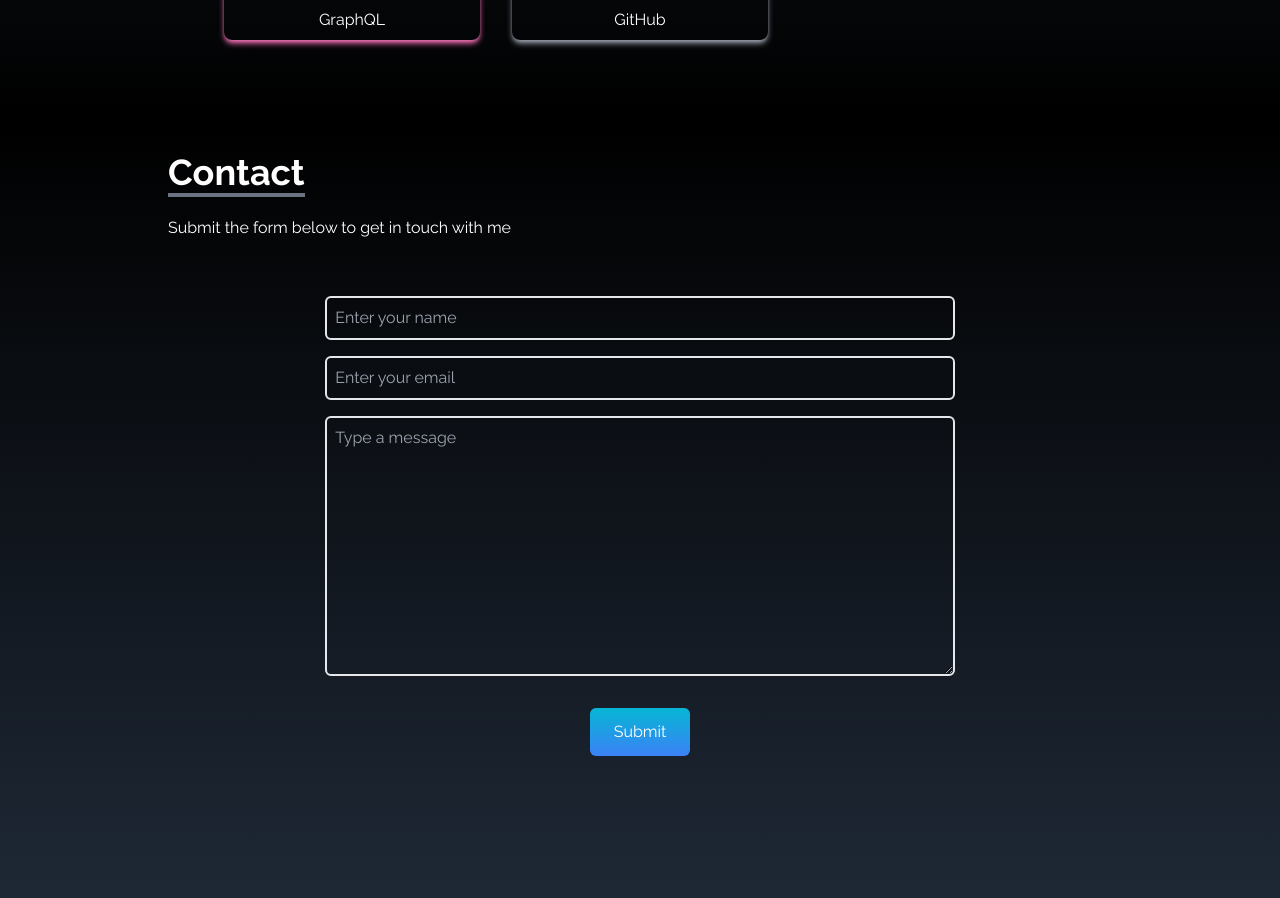
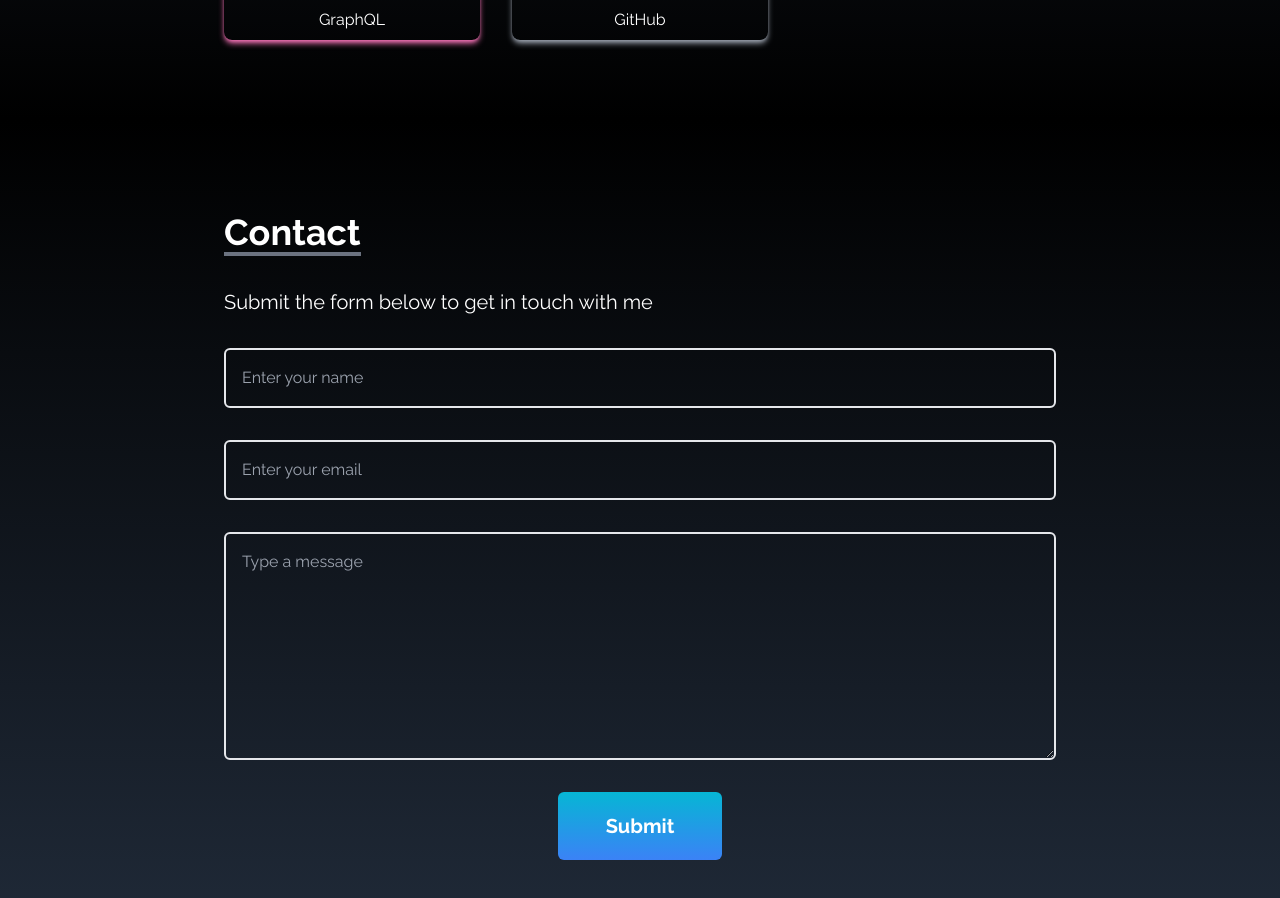
Before and after one commit to GerardoIsaac/Portfolio, a React (Create React App) app: page / in a window 1280 px wide. Shown: the part 3080-3978 px from the top of the page. Built offline with nearby package versions, Linux system fonts and the light colour scheme.

Commit message:
style fix

```diff
--- a/src/components/Contact.jsx
+++ b/src/components/Contact.jsx
@@ -2,64 +2,63 @@ import React from "react";
 
 const Contact = () => {
   return (
-    <div
+    <section
       name="contact"
-      className="w-full min-h-screen
-      bg-gradient-to-b from-black to-gray-800 p-4
+      className="min-h-screen w-full flex flex-col justify-center items-center
+      bg-gradient-to-b from-black to-gray-800
     text-white"
     >
       <div
-        className="flex flex-col p-4 justify-center
-      max-w-screen-lg mx-auto h-full"
+        className="max-w-screen-md mx-auto p-8 mt-8 flex flex-col
+        justify-center w-full md:mt-0 lg:max-w-4xl xl:max-w-7xl"
       >
-        <div className="pb-8">
         <p
-            className="text-4xl font-bold inline border-b-4
+          className="my-8 max-w-fit text-4xl font-bold inline border-b-4
           border-gray-500"
         >
           Contact
         </p>
-          <p className="py-6">Submit the form below to get in touch with me</p>
-        </div>
+        <p className="text-xl mb-8">
+          Submit the form below to get in touch with me
+        </p>
 
-        <div className="flex justify-center items-center">
         <form
           action="https://getform.io/f/07d131e4-5d95-43dc-956b-46db1870b544"
           method="POST"
-            className="flex flex-col w-full md:w-2/3"
+          className="mx-auto flex flex-col w-full space-y-4 text-white
+          md:space-y-8"
         >
           <input
             type="text"
             name="name"
             placeholder="Enter your name"
             className="p-2 bg-transparent border-2 rounded-md
-            text-white focus:outline-none"
+            focus:outline-none md:p-4"
           />
           <input
             type="email"
             name="email"
             placeholder="Enter your email"
-              className=" my-4 p-2 bg-transparent border-2 rounded-md
-            text-white focus:outline-none"
+            className="p-2 bg-transparent border-2 rounded-md
+            focus:outline-none md:p-4"
           />
           <textarea
             name="message"
             placeholder="Type a message"
-              rows="10"
-              className="p-2 bg-transparent border-2 rounded-md
-              text-white focus:outline-none"
+            rows="8"
+            className="pt-2 pl-2 bg-transparent border-2 rounded-md
+              focus:outline-none md:p-4"
           ></textarea>
           <button
-              className="text-white bg-gradient-to-b from-cyan-500
-            to-blue-500 px-6 py-3 my-8 mx-auto flex items-center
-            rounded-md hover:scale-110 duration-300"
+            className="font-bold bg-gradient-to-b from-cyan-500
+            to-blue-500 px-6 py-3 mx-auto rounded-md
+            hover:scale-110 duration-300 md:text-xl md:px-12 md:py-5"
           >
             Submit
           </button>
         </form>
       </div>
-      </div>
-    </div>
+    </section>
   );
 };
 
```
Lines whose indentation alone changed are shown as unchanged.
